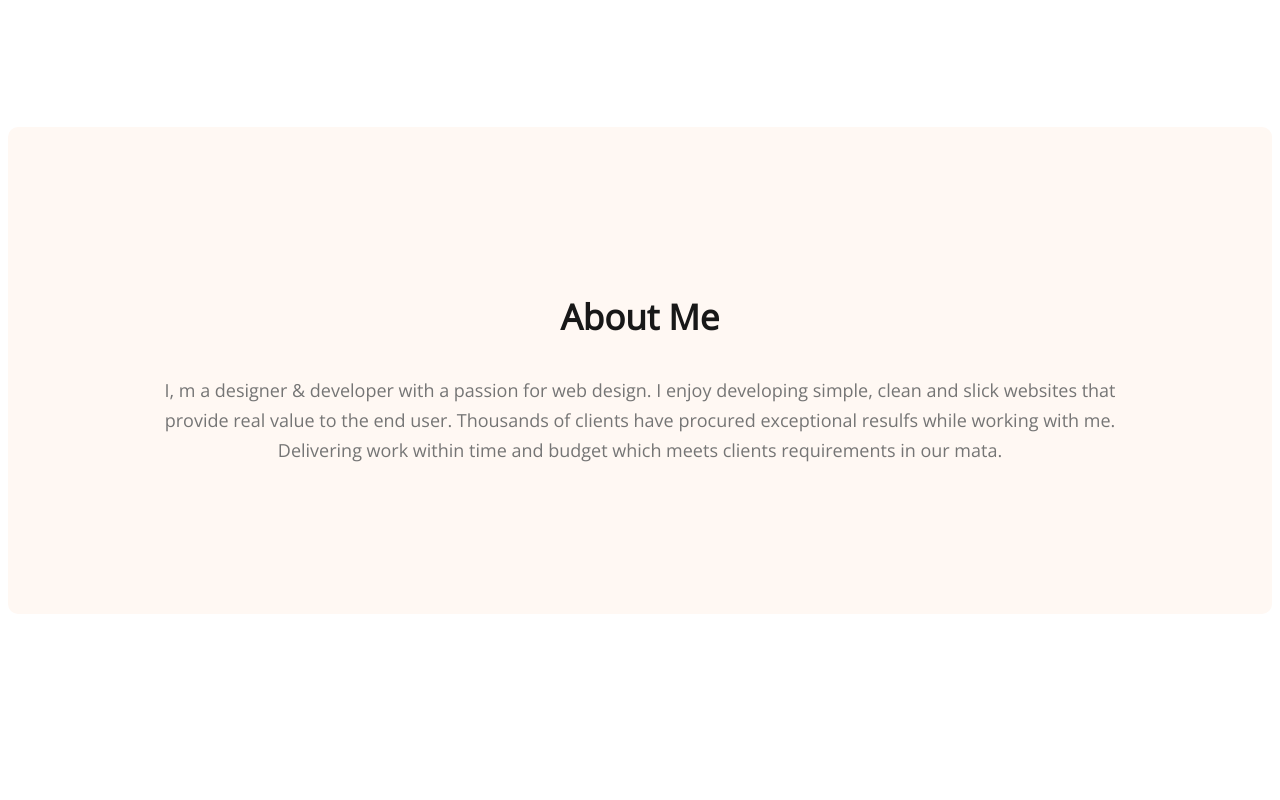
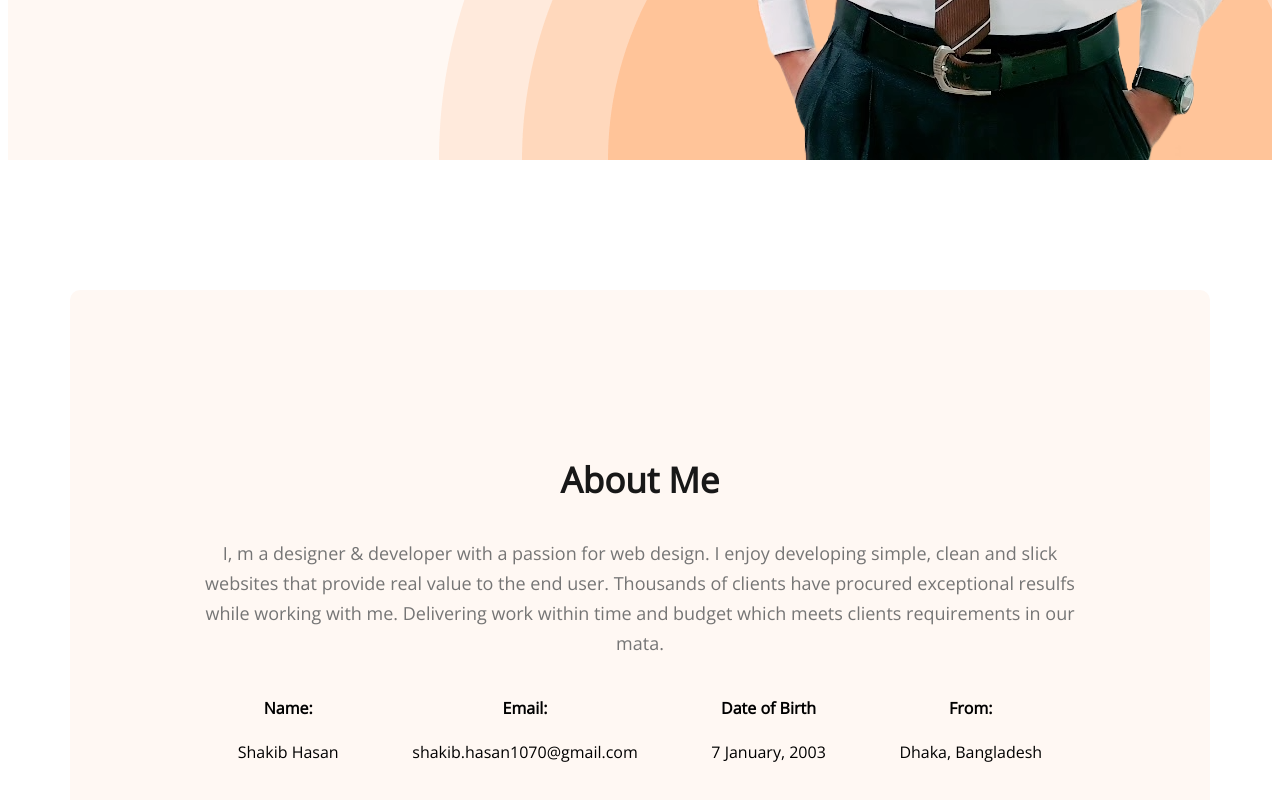
Before and after one commit to shakibh10/Developer-Portfolio, a plain HTML site: page index.html in a window 1280 px wide. Shown: the part 838-1638 px from the top of the page. Before the commit the page ends 1582 px from the top, so only its background shows below. Drawn offline with nearby package versions, Linux system fonts and the light colour scheme; a web font is replaced by a local one.

Commit message:
Added more about info

```diff
--- a/index.html
+++ b/index.html
@@ -29,7 +29,7 @@
                  <button class="btn-primary">Download CV</button>
                  <button class="btn-primary">Contact</button>
             </div>
-            <img class="profile pic" src="images/hardy.png">
+            <img class="profile pic" src="images/shakib in white shirt.png">
         </div>
     </header>
     <main>
@@ -43,8 +43,28 @@
             exceptional resulfs while working with me. Delivering work within time
             and budget which meets clients requirements in our mata.</p>
 
-        </section>
+            <div class="about-info-container">
+                <!--.about-info*4>h4.info-title+p.info-description-->
+                <div class="about-info">
+                    <h4 class="info-title">Name:</h4>
+                    <p class="info-description">Shakib Hasan</p>
+                </div>
+                <div class="about-info">
+                    <h4 class="info-title">Email:</h4>
+                    <p class="info-description">shakib.hasan1070@gmail.com</p>
+                </div>
+                <div class="about-info">
+                    <h4 class="info-title">Date of Birth</h4>
+                    <p class="info-description">7 January, 2003</p>
+                </div>
+                <div class="about-info">
+                    <h4 class="info-title">From:</h4>
+                    <p class="info-description">Dhaka, Bangladesh</p>
+                </div>
 
+           </div>
+
+       </section>
 
 
 
--- a/styles/portfoloio.css
+++ b/styles/portfoloio.css
@@ -116,3 +116,16 @@ font-style: normal;
 font-weight: 400;
 line-height: 30px; /* 166.667% */
 }
+
+main{
+    width: 1140px;
+    margin: 0 auto;
+}
+
+.about-info-container{
+    display: flex;
+    justify-content: space-around;
+}
+.about-info{
+    text-align: center;
+}
```
Also changed, not shown: images/shakib in white shirt.png (added).
